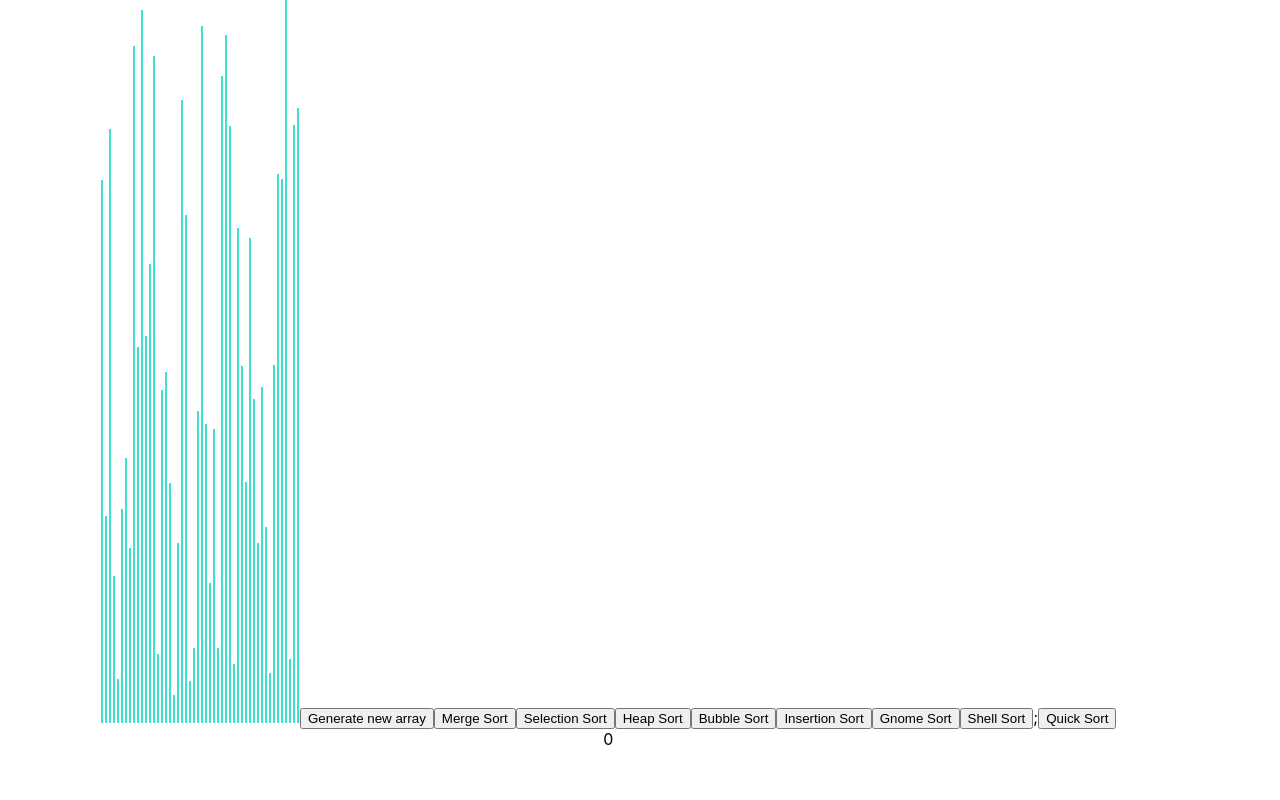
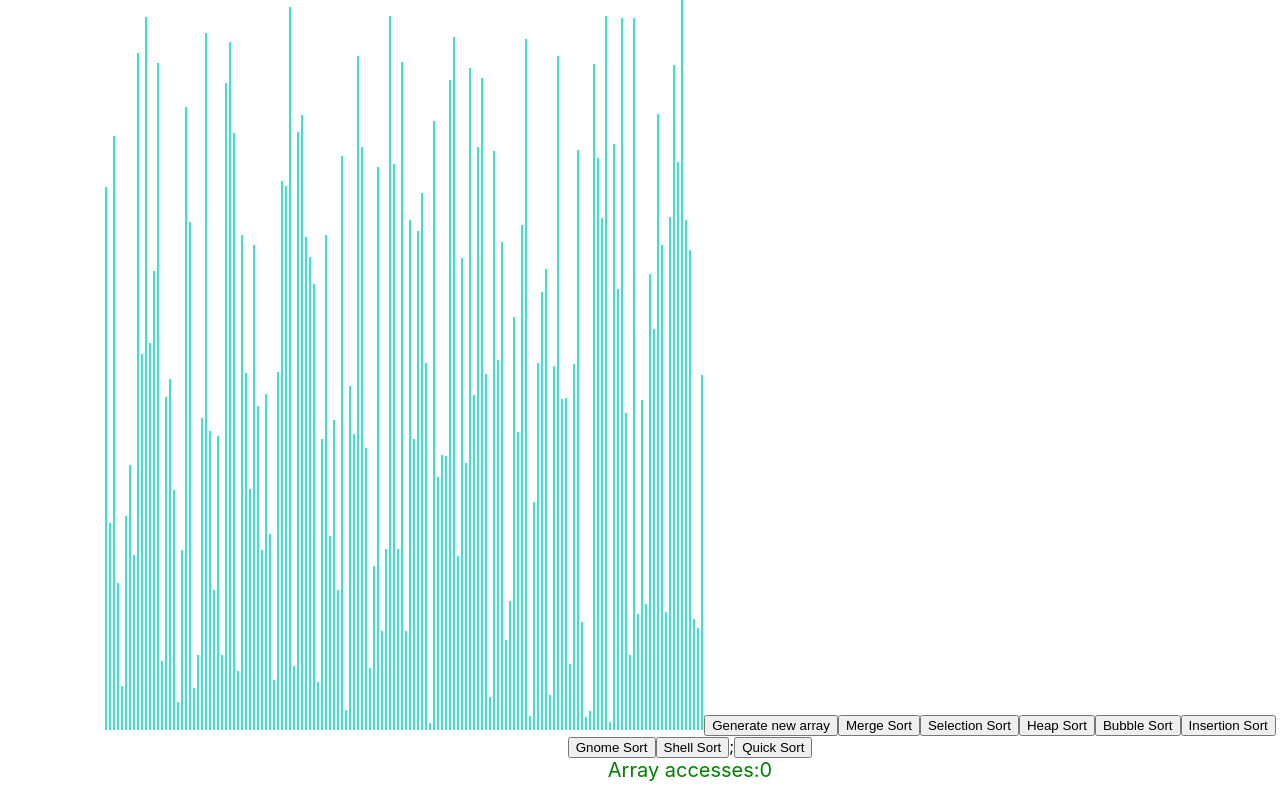
Before and after one commit to alexey-sw/SortingAlgorithmsVisualisation, a React (Create React App) app: page / in a window 1280 px wide. Built offline with nearby package versions, Linux system fonts and the light colour scheme.

Commit message:
Added ArrayAccessCounter style

```diff
--- a/src/SortingVisualizer/SortingVisualizer.css
+++ b/src/SortingVisualizer/SortingVisualizer.css
@@ -9,3 +9,7 @@
   display: inline-block;
   margin: 0 1px;
 }
+.accessCounter{
+  color:green;
+  font-size:20px;
+}
--- a/src/SortingVisualizer/SortingVisualizer.jsx
+++ b/src/SortingVisualizer/SortingVisualizer.jsx
@@ -16,7 +16,7 @@ const ANIMATION_SPEED_MS = 2;
 // Change this value for the number of bars (value) in the array.
 // const NUMBER_OF_ARRAY_BARS = 300;
 // const NUMBER_OF_ARRAY_BARS = 20;
-const NUMBER_OF_ARRAY_BARS = 50;
+const NUMBER_OF_ARRAY_BARS = 150;
 
 // This is the main color of the array bars.
 const PRIMARY_COLOR = 'turquoise';
@@ -88,7 +88,7 @@ export default class SortingVisualizer extends React.Component {
       ANIMATION_SPEED_MS,
       accessCounter,
     );
-    this.state.array.sort((a,b)=>a-b);
+
   }
   insertionSort() {
     this.animationRoutine(
@@ -136,6 +136,7 @@ export default class SortingVisualizer extends React.Component {
         }, i * msdelay);
       }
     }
+    setTimeout(()=>{this.state.array.sort((a,b)=>a-b)},animations.length*msdelay);
   }
   render() {
     const {array} = this.state;
@@ -214,6 +215,7 @@ class AccessCounter extends React.Component{
   render(){
     return (
       <div className = "accessCounter">
+        Array accesses:
         {this.props.value}
       </div>
     )
```
